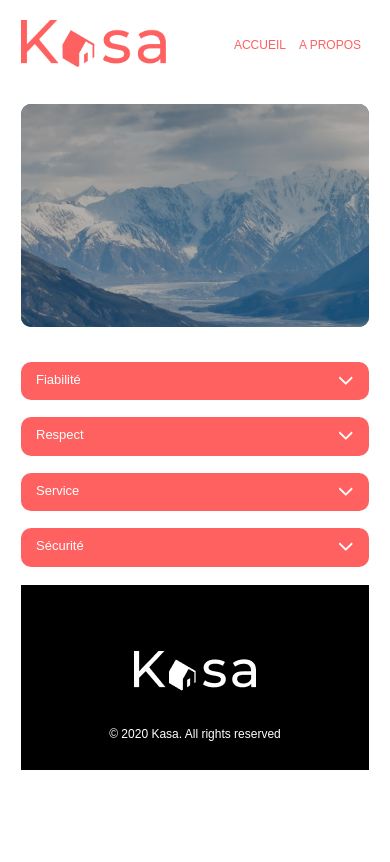
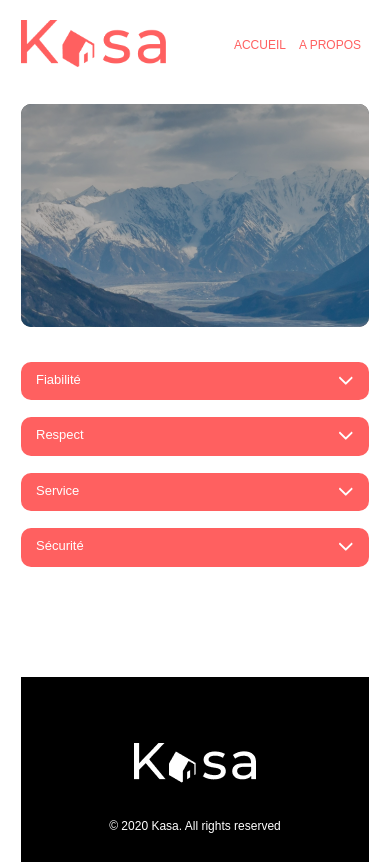
Before and after one commit to Alex-Pqn/Kasa-ocr_dcl, a React (Create React App) app: page /about in a window 390 px wide. Built offline with nearby package versions, Linux system fonts and the light colour scheme.

Commit message:
last fixs

```diff
--- a/src/App.jsx
+++ b/src/App.jsx
@@ -14,6 +14,7 @@ function App() {
   return (
     <div className="app">
       <Header />
+      <main>
         <Routes>
           <Route path="/">
             <Route index element={<Home />} />
@@ -23,6 +24,7 @@ function App() {
             <Route path="location/:id" element={<Location />} />
           </Route>
         </Routes>
+      </main>
       <Footer />
     </div>
   );
--- a/src/components/Footer/Footer.scss
+++ b/src/components/Footer/Footer.scss
@@ -1,5 +1,4 @@
 .footer {
-  bottom: 0px;
   margin-top: 63px;
   background-color: black;
   display: flex;
--- a/src/pages/About/About.scss
+++ b/src/pages/About/About.scss
@@ -0,0 +1,5 @@
+.about {
+  @media screen and (max-width: 592px) {
+    padding-bottom: 60px;
+  }
+}
--- a/src/pages/Error404/Error404.scss
+++ b/src/pages/Error404/Error404.scss
@@ -5,6 +5,15 @@
   flex-direction: column;
   justify-content: center;
   align-items: center;
+
+  @media screen and (max-width: 892px) {
+    padding-top: 115px;
+    padding-bottom: 70px;
+  }
+  @media screen and (max-width: 592px) {
+    padding-top: 130px;
+    padding-bottom: 120px;
+  }
 
   * {
     color: $main-color !important;
--- a/src/style/app.scss
+++ b/src/style/app.scss
@@ -1,7 +1,3 @@
-html {
-  height: 100%;
-}
-
 body {
   margin: 0;
   font-family: Montserrat, sans-serif;
@@ -20,10 +16,3 @@ body {
     padding: 0 21px;
   }
 }
-
-body,
-.app,
-#root {
-  min-height: 100% !important;
-  height: 100%;
-}
```
Lines whose indentation alone changed are shown as unchanged.
